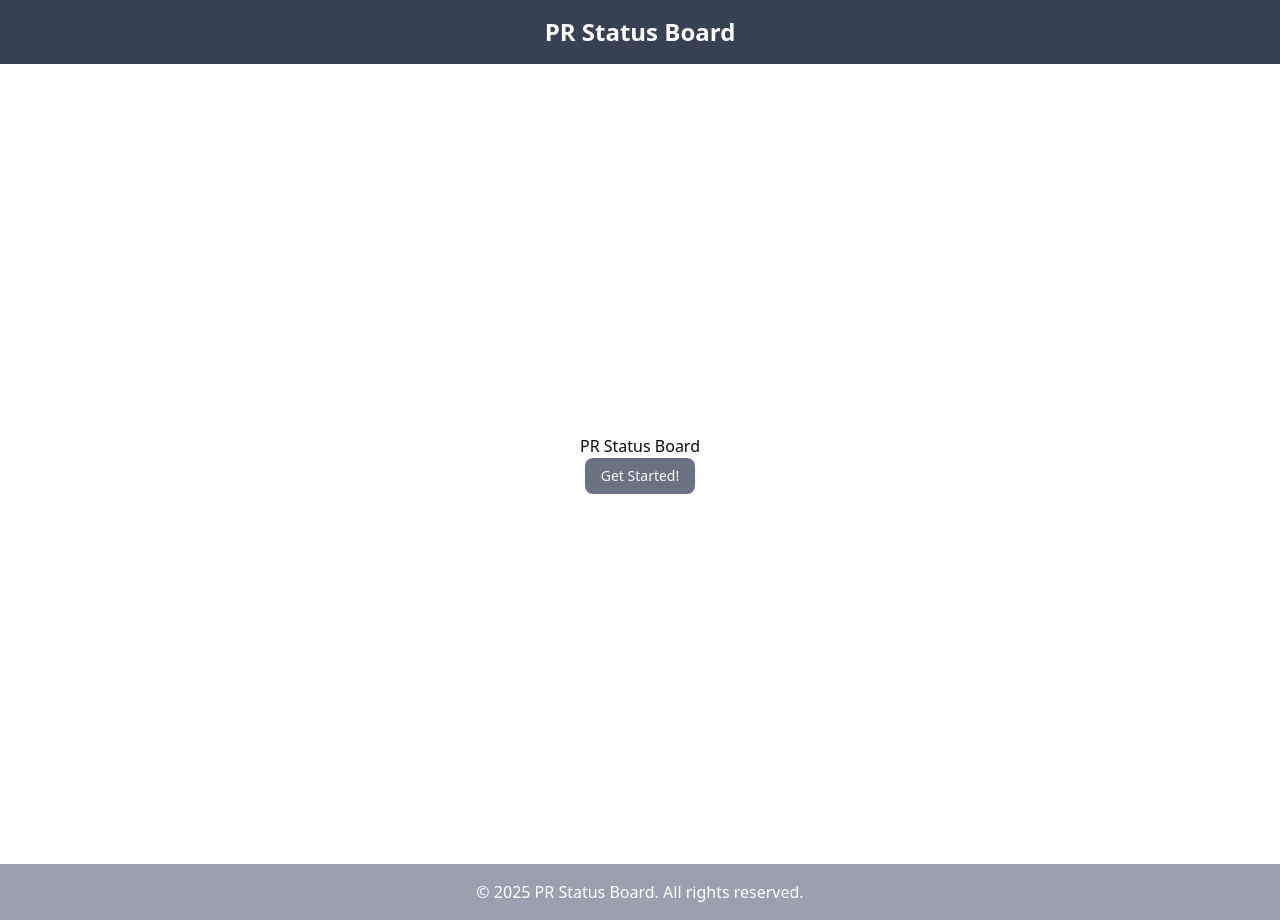
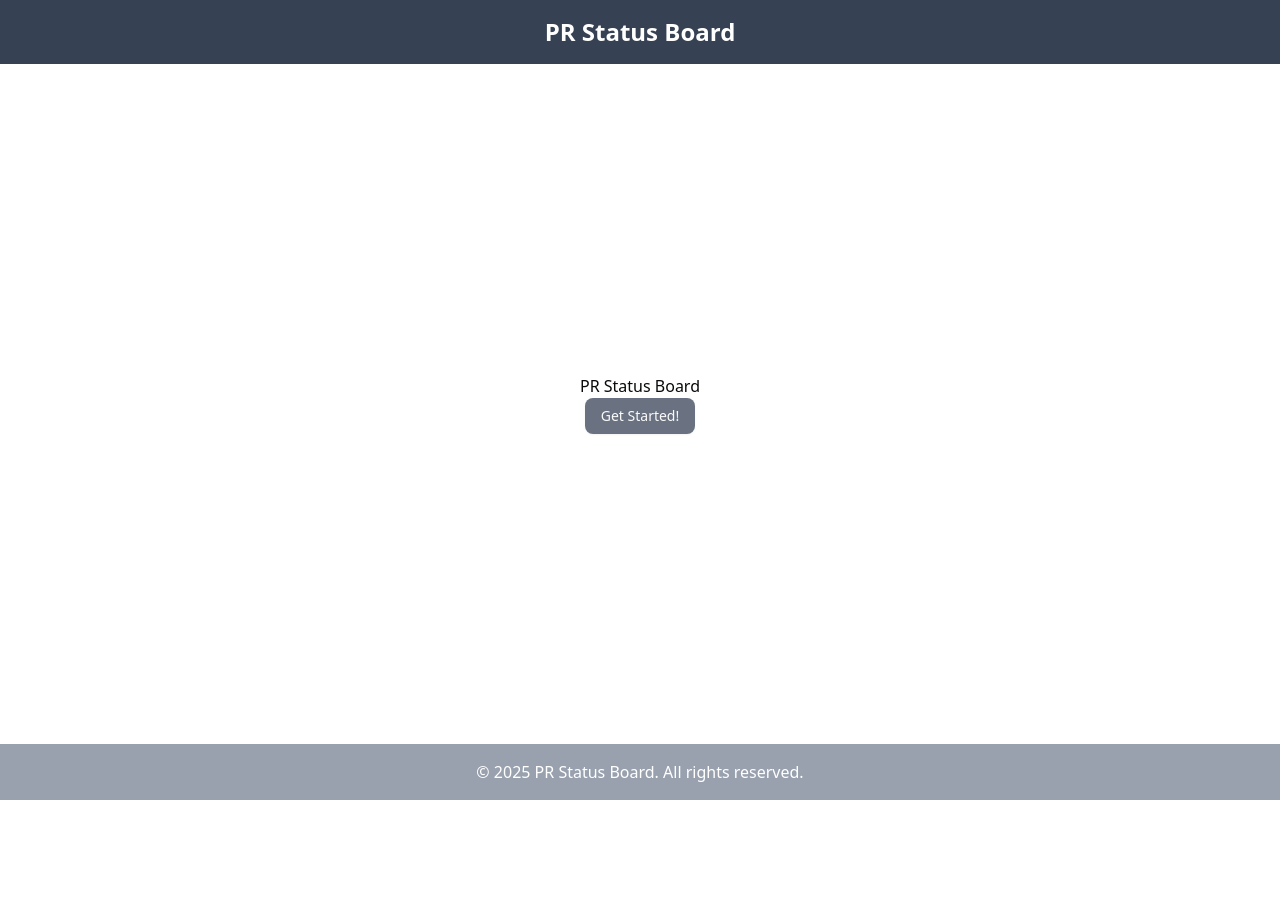
Before and after one commit to chingu-voyages/V57-tier2-team-23, a React (Vite) app: page / in a window 1280 px wide. After the commit the page ends 800 px from the top, so only its background shows below. Built offline with nearby package versions, Linux system fonts and the light colour scheme.

Commit message:
updated the App.jsx file so that it works and is cleaner and carries less files

```diff
--- a/src/App.jsx
+++ b/src/App.jsx
@@ -10,11 +10,11 @@
     {
       path:'/',
       element: (
-        <>
+        <div className="h-screen flex flex-col overflow-y-hidden">
           <Header />
           <HomePage />
           <Footer />
-        </>
+        </div>
       ),
     },
 ]);
```
